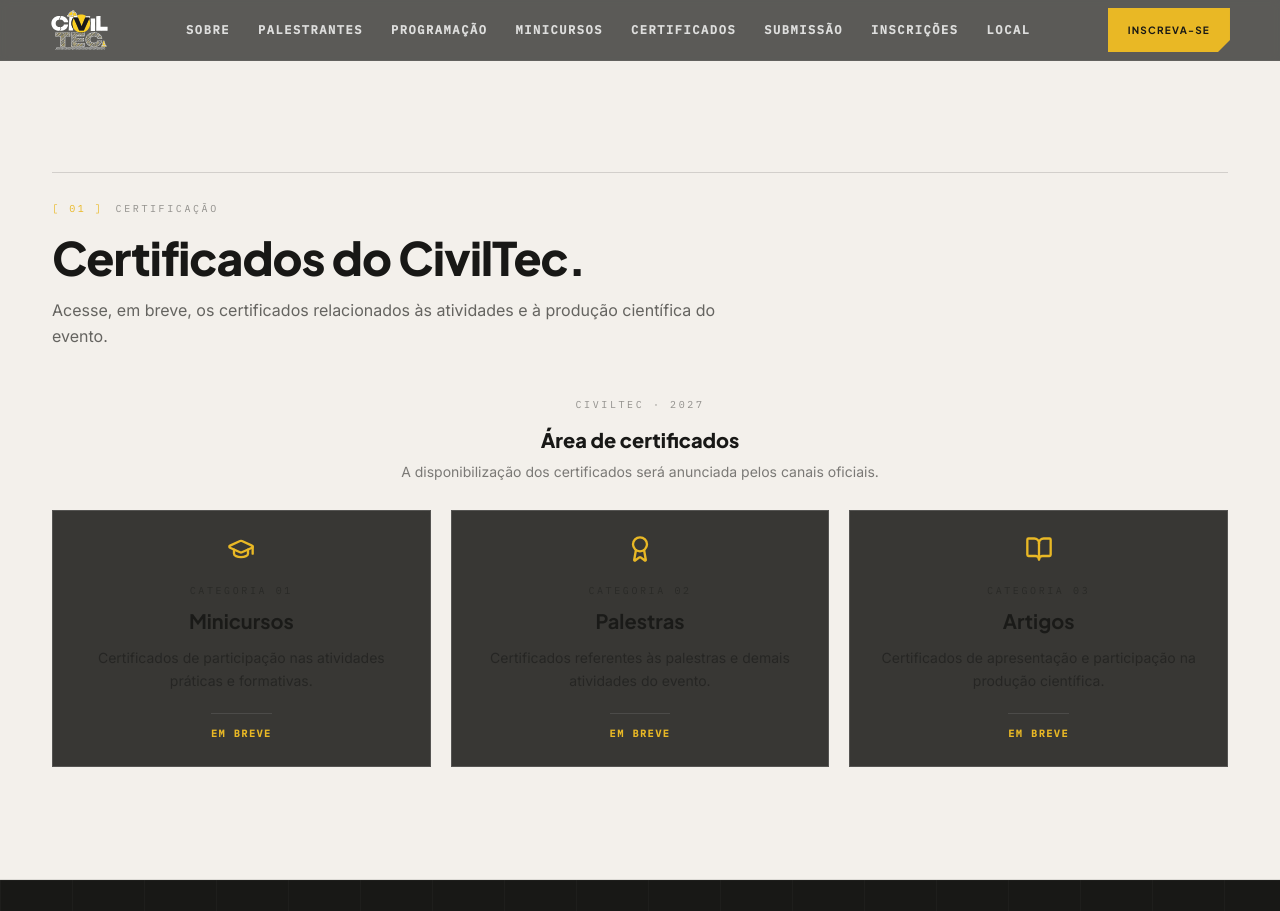
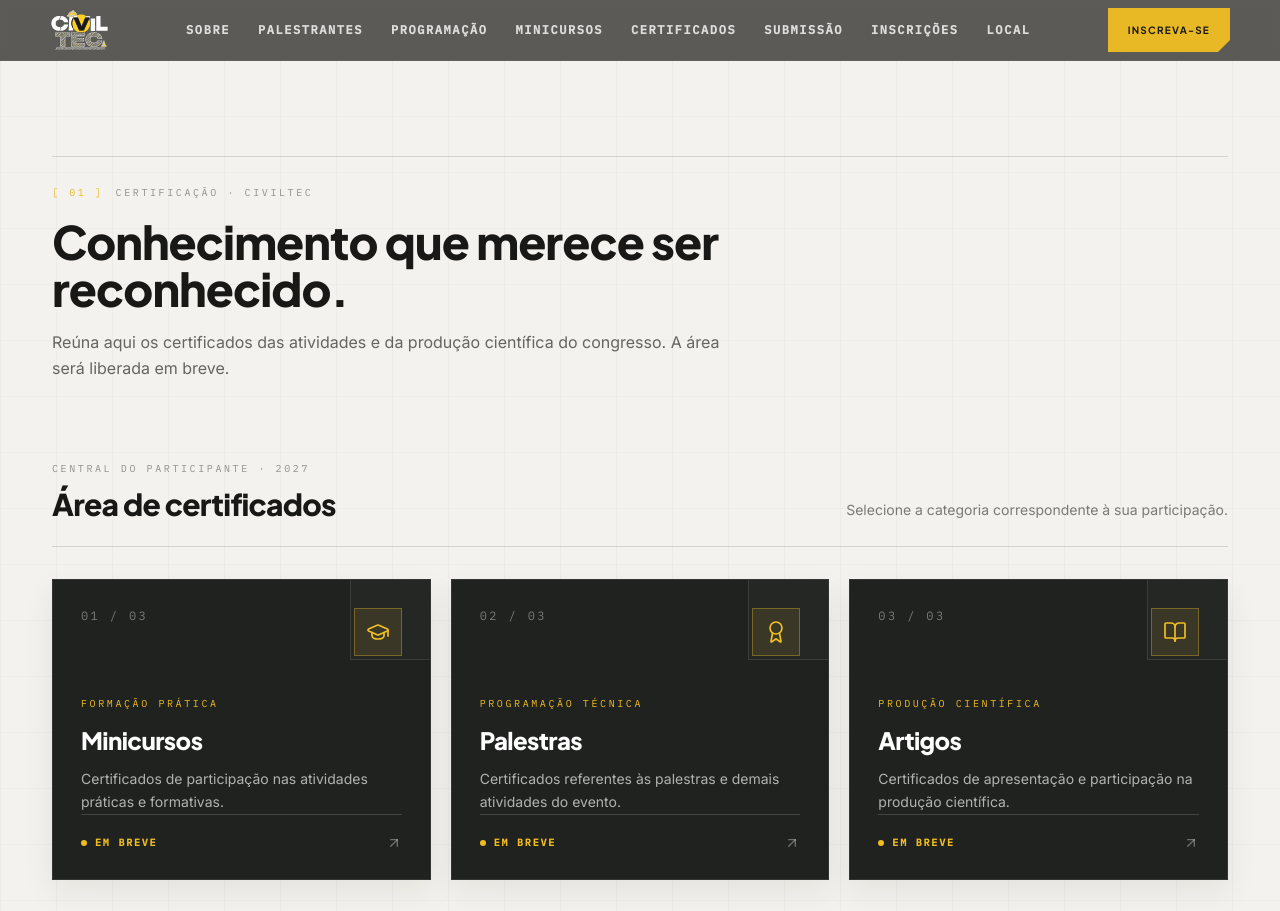
Before and after one commit to Dkalones/civil-tec, a React (Vite) app: page /certificados in a window 1280 px wide. Shown: the top 911 px of the page. Built offline with nearby package versions, Linux system fonts and the light colour scheme.

Commit message:
Refine certificates page visual design

```diff
--- a/src/routes/certificados.jsx
+++ b/src/routes/certificados.jsx
@@ -2,25 +2,28 @@ import Nav from "@/components/site/Nav";
 import Footer from "@/components/site/Footer";
 import SectionHeading from "@/components/site/SectionHeading";
 import { EVENT } from "@/lib/event-data";
-import { Award, BookOpen, GraduationCap } from "lucide-react";
+import { ArrowUpRight, Award, BookOpen, GraduationCap } from "lucide-react";
 
 const CERTIFICATE_TYPES = [
   {
     number: "01",
     title: "Minicursos",
     description: "Certificados de participação nas atividades práticas e formativas.",
+    detail: "Formação prática",
     icon: GraduationCap,
   },
   {
     number: "02",
     title: "Palestras",
     description: "Certificados referentes às palestras e demais atividades do evento.",
+    detail: "Programação técnica",
     icon: Award,
   },
   {
     number: "03",
     title: "Artigos",
     description: "Certificados de apresentação e participação na produção científica.",
+    detail: "Produção científica",
     icon: BookOpen,
   },
 ];
@@ -30,23 +33,26 @@ export default function Certificados() {
     <div className="min-h-screen bg-background">
       <Nav />
       <main className="pt-[60px]">
-        <section className="border-b border-ink/10 bg-concrete/45">
-          <div className="mx-auto w-full max-w-[1240px] px-5 py-20 sm:px-8 md:py-28">
+        <section className="relative isolate overflow-hidden border-b border-ink/10 bg-concrete/35">
+          <div className="pointer-events-none absolute inset-0 -z-10 blueprint-grid opacity-40" />
+          <div className="mx-auto w-full max-w-[1240px] px-5 pb-20 pt-16 sm:px-8 md:pb-28 md:pt-24">
             <SectionHeading
               index="01"
-              eyebrow="Certificação"
-              title="Certificados do CivilTec."
-              description="Acesse, em breve, os certificados relacionados às atividades e à produção científica do evento."
+              eyebrow="Certificação · CivilTec"
+              title="Conhecimento que merece ser reconhecido."
+              description="Reúna aqui os certificados das atividades e da produção científica do congresso. A área será liberada em breve."
             />
 
-            <div className="mt-12">
-              <div className="mb-7 text-center">
-                <p className="label-mono text-ink/45">CivilTec · {EVENT.year || "2027"}</p>
-                <h2 className="mt-3 font-heading text-xl font-extrabold text-ink">
+            <div className="mt-16 md:mt-20">
+              <div className="mb-8 flex flex-col gap-4 border-b border-ink/15 pb-6 sm:flex-row sm:items-end sm:justify-between">
+                <div>
+                  <p className="label-mono text-ink/45">Central do participante · {EVENT.year || "2027"}</p>
+                  <h2 className="mt-2 font-heading text-2xl font-extrabold tracking-tight text-ink md:text-3xl">
                     Área de certificados
                   </h2>
-                <p className="mt-2 text-sm text-ink/55">
-                  A disponibilização dos certificados será anunciada pelos canais oficiais.
+                </div>
+                <p className="max-w-sm text-sm leading-relaxed text-ink/55 sm:text-right">
+                  Selecione a categoria correspondente à sua participação.
                 </p>
               </div>
 
@@ -56,23 +62,52 @@ export default function Certificados() {
                   return (
                     <article
                       key={item.number}
-                      className="flex min-h-[220px] flex-col items-center justify-center border border-white/15 bg-[#171715]/85 p-6 text-center backdrop-blur-sm"
+                      className="group relative flex min-h-[300px] flex-col overflow-hidden border border-[#343633] bg-[#202220] p-6 text-white shadow-[0_12px_30px_rgba(23,23,21,0.07)] transition duration-300 hover:-translate-y-1 hover:border-[#d9aa20] hover:shadow-[0_18px_38px_rgba(23,23,21,0.14)] md:p-7"
                     >
-                      <Icon className="h-7 w-7 text-signal" aria-hidden="true" />
-                      <p className="label-mono mt-5 text-ink/45">Categoria {item.number}</p>
-                      <h3 className="mt-2 font-heading text-xl font-bold text-ink/90">
+                      <div className="absolute right-0 top-0 h-20 w-20 border-b border-l border-white/10 bg-white/[0.025]" />
+                      <div className="flex items-start justify-between">
+                        <span className="font-mono text-xs tracking-[.2em] text-white/40">{item.number} / 03</span>
+                        <span className="grid h-12 w-12 place-items-center border border-[#e9b927]/35 bg-[#e9b927]/10 text-[#efbd20] transition group-hover:bg-[#e9b927] group-hover:text-[#171715]">
+                          <Icon className="h-6 w-6" strokeWidth={1.7} aria-hidden="true" />
+                        </span>
+                      </div>
+
+                      <div className="mt-10">
+                        <p className="label-mono text-[#efbd20]">{item.detail}</p>
+                        <h3 className="mt-3 font-heading text-2xl font-extrabold tracking-tight text-white">
                           {item.title}
                         </h3>
-                      <p className="mt-3 max-w-xs text-sm leading-relaxed text-ink/55">
+                        <p className="mt-3 max-w-xs text-sm leading-relaxed text-white/65">
                           {item.description}
                         </p>
-                      <p className="mt-5 border-t border-white/10 pt-3 font-mono text-[10px] font-semibold uppercase tracking-[.16em] text-signal">
+                      </div>
+
+                      <div className="mt-auto flex items-center justify-between border-t border-white/15 pt-5">
+                        <span className="inline-flex items-center gap-2 font-mono text-[10px] font-bold uppercase tracking-[.18em] text-[#efbd20]">
+                          <span className="h-1.5 w-1.5 rounded-full bg-[#efbd20]" />
                           Em breve
-                      </p>
+                        </span>
+                        <ArrowUpRight className="h-4 w-4 text-white/35 transition group-hover:-translate-y-0.5 group-hover:translate-x-0.5 group-hover:text-[#efbd20]" aria-hidden="true" />
+                      </div>
                     </article>
                   );
                 })}
               </div>
+            </div>
+
+            <div className="mt-8 flex flex-col gap-3 border border-ink/10 bg-white/55 p-5 sm:flex-row sm:items-center sm:justify-between sm:px-6">
+              <div className="flex items-start gap-3">
+                <span className="mt-0.5 grid h-8 w-8 shrink-0 place-items-center bg-ink text-signal">
+                  <Award className="h-4 w-4" aria-hidden="true" />
+                </span>
+                <div>
+                  <p className="text-sm font-bold text-ink">Os certificados ainda não estão disponíveis.</p>
+                  <p className="mt-1 text-xs leading-relaxed text-ink/55">
+                    A liberação e as orientações de acesso serão divulgadas pelos canais oficiais do CivilTec.
+                  </p>
+                </div>
+              </div>
+              <span className="label-mono whitespace-nowrap text-ink/40">CivilTec · {EVENT.year || "2027"}</span>
             </div>
           </div>
         </section>
```
Lines whose indentation alone changed are shown as unchanged.
